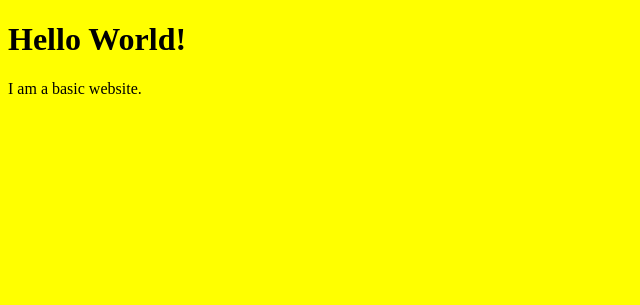
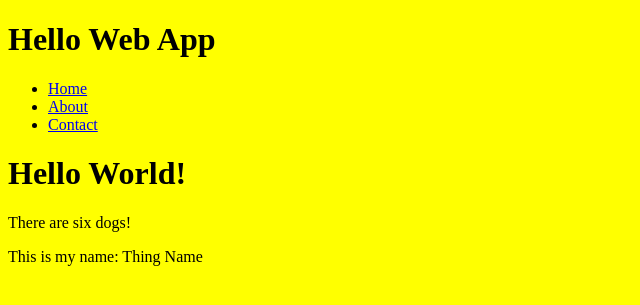
Before and after one commit to mmlumba/hellowebapp, a Django app: page / in a window 1280 px wide. Shown: the top 305 px of the page, without its empty margins (0-640 px from the left). Run offline with Django 3.2, Linux system fonts and the light colour scheme.

Commit message:
add more pretty things

```diff
--- /dev/null
+++ b/collection/templates/base.html
@@ -0,0 +1,27 @@
+{% load staticfiles %}
+<!doctype html>
+<html>
+<head>
+<title>
+  {% block title %}
+  My Hello Web App Project
+  {% endblock title %}
+</title>
+<link rel="stylesheet" href="{% static 'css/style.css' %}" />
+{% block header %}{% endblock header %}
+</head>
+<body>
+  <header>
+ <h1>Hello Web App</h1>
+ <nav>
+ <ul>
+ <li><a href="{% url 'home' %}">Home</a></li>
+ <li><a href="{% url 'about' %}">About</a></li>
+ <li><a href="{% url 'contact' %}">Contact</a></li>
+ </ul>
+ </nav>
+ </header>
+   {% block content %}{% endblock content %}
+   {% block footer %}{% endblock footer %}
+</body>
+</html>
--- a/collection/templates/index.html
+++ b/collection/templates/index.html
@@ -1,12 +1,10 @@
-{% load staticfiles %}
-<!doctype html>
-<html>
-<head>
-<title>My Hello Web App Project</title>
-<link rel="stylesheet" href="{% static 'css/style.css' %}" />
-</head>
-<body>
+{% extends 'base.html' %}
+{% load humanize %}
+{% block title %}
+ Homepage - {{ block.super }}
+{% endblock title %}
+{% block content %}
  <h1>Hello World!</h1>
- <p>I am a basic website.</p>
-</body>
-</html>
+<p>There are {{ number|apnumber }} dogs!</p>
+<p>This is my name: {{ thing|title }}</p>
+{% endblock content %}
--- a/collection/views.py
+++ b/collection/views.py
@@ -2,4 +2,9 @@ from django.shortcuts import render
 
 # Create your views here.
 def index(request):
-    return render(request, 'index.html')
+    number = 6
+    thing = "Thing name"
+    return render(request, 'index.html', {
+        'number': number,
+        'thing': thing,
+    })
--- a/hellowebapp/settings.py
+++ b/hellowebapp/settings.py
@@ -38,6 +38,7 @@ INSTALLED_APPS = (
     'django.contrib.sessions',
     'django.contrib.messages',
     'django.contrib.staticfiles',
+    'django.contrib.humanize',
 )
 
 MIDDLEWARE_CLASSES = (
--- a/hellowebapp/urls.py
+++ b/hellowebapp/urls.py
@@ -1,8 +1,11 @@
 from django.conf.urls import include, url
 from django.contrib import admin
+from django.views.generic import TemplateView
 from collection import views
 
 urlpatterns = [
  url(r'^$', views.index, name='home'),
+ url(r'^about/$', TemplateView.as_view(template_name='about.html'), name='about'),
+ url(r'^contact/$', TemplateView.as_view(template_name='contact.html'), name='contact'),
  url(r'^admin/', include(admin.site.urls)),
 ]
```
Also changed, not shown: collection/templates/about.html (added, +8 -0 lines), collection/templates/contact.html (added, +8 -0 lines), 3 other files.
